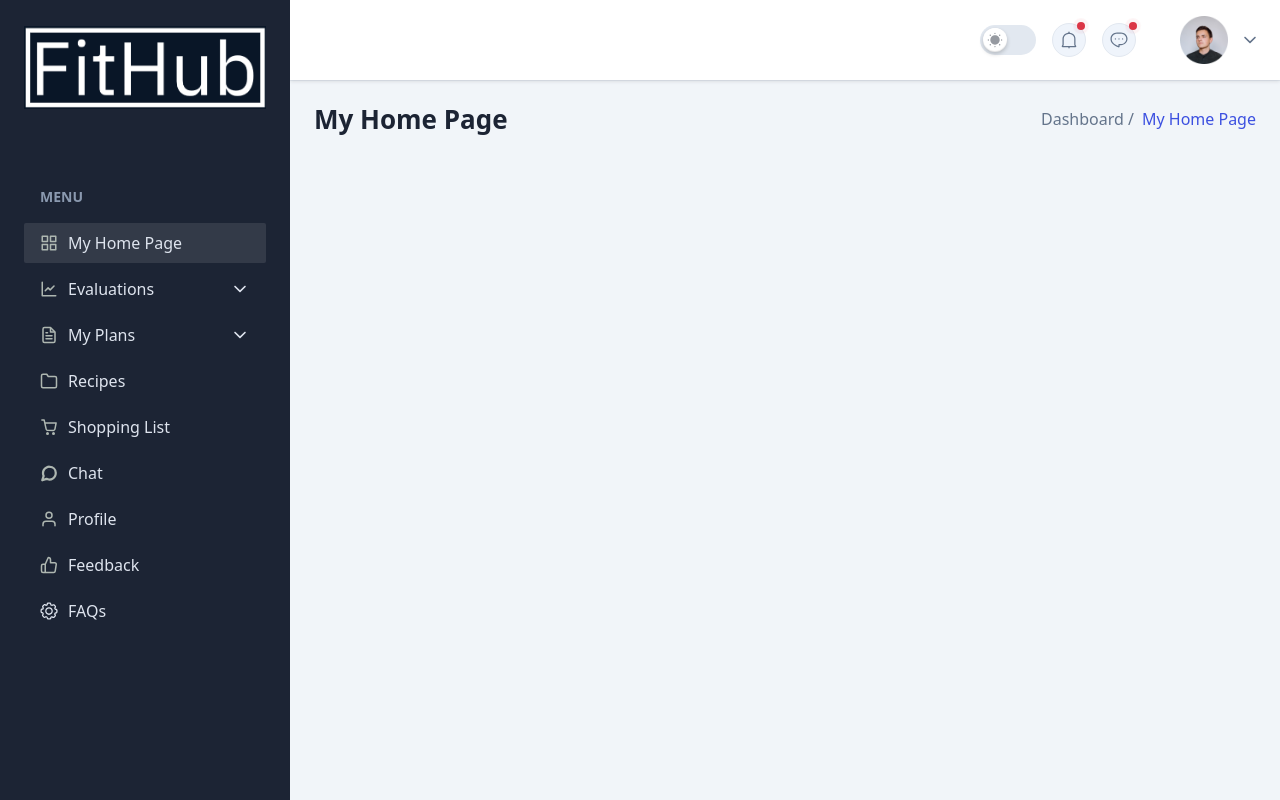
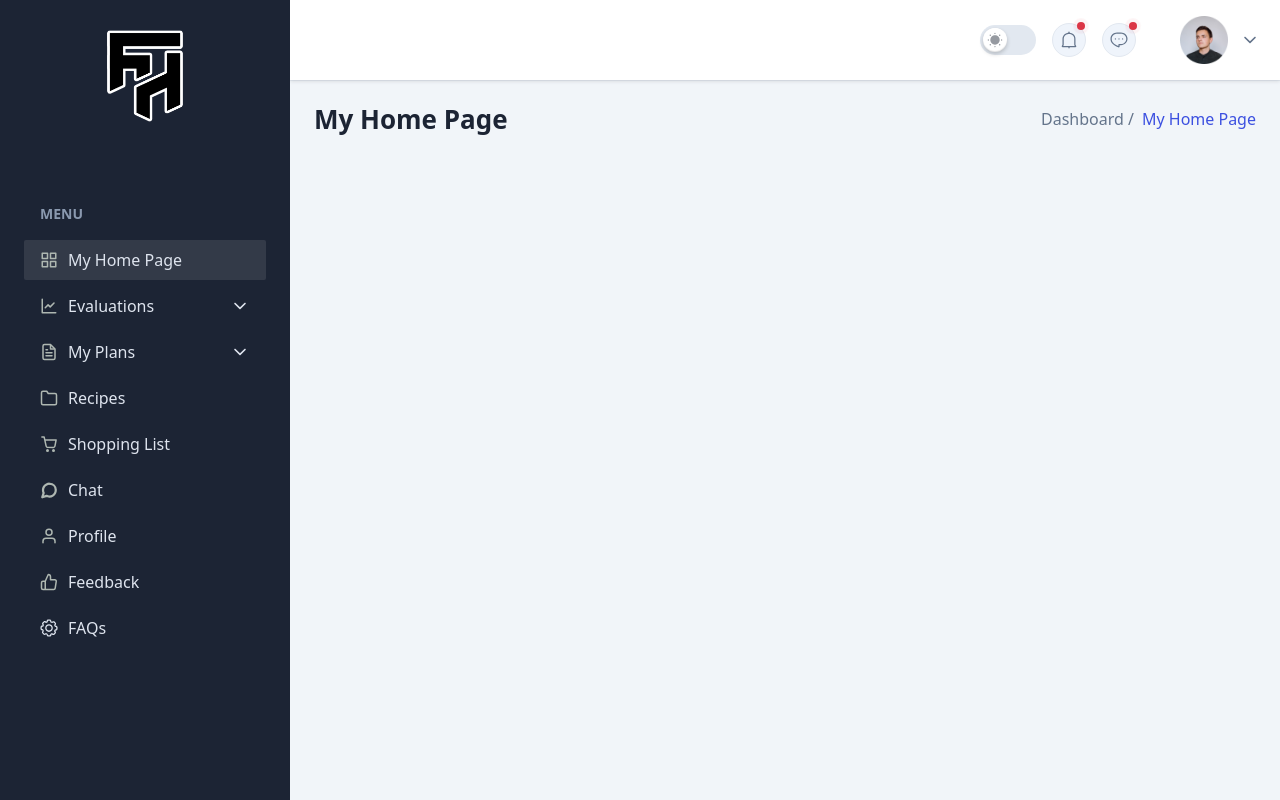
Before and after one commit to vmirfak/dev-fit-hub, a React (Vite) app: page /dashboard in a window 1280 px wide. Built offline with nearby package versions, Linux system fonts and the light colour scheme.

Commit message:
Correct logo and colors.

```diff
--- a/src/components/Header/index.tsx
+++ b/src/components/Header/index.tsx
@@ -2,7 +2,7 @@ import { Link } from 'react-router-dom';
 import DropdownMessage from './DropdownMessage';
 import DropdownNotification from './DropdownNotification';
 import DropdownUser from './DropdownUser';
-import LogoIcon from '../../images/logo/fithub_promo.png';
+import Logo from '../../images/logo/fithub_promo.png';
 import DarkModeSwitcher from './DarkModeSwitcher';
 
 const Header = (props: {
@@ -27,29 +27,29 @@ const Header = (props: {
               <span className="du-block absolute right-0 h-full w-full">
                 <span
                   className={`relative left-0 top-0 my-1 block h-0.5 w-0 rounded-sm bg-black delay-[0] duration-200 ease-in-out dark:bg-white ${
-                    !props.sidebarOpen && '!w-full delay-300'
+                    !props.sidebarOpen && "!w-full delay-300"
                   }`}
                 ></span>
                 <span
                   className={`relative left-0 top-0 my-1 block h-0.5 w-0 rounded-sm bg-black delay-150 duration-200 ease-in-out dark:bg-white ${
-                    !props.sidebarOpen && 'delay-400 !w-full'
+                    !props.sidebarOpen && "delay-400 !w-full"
                   }`}
                 ></span>
                 <span
                   className={`relative left-0 top-0 my-1 block h-0.5 w-0 rounded-sm bg-black delay-200 duration-200 ease-in-out dark:bg-white ${
-                    !props.sidebarOpen && '!w-full delay-500'
+                    !props.sidebarOpen && "!w-full delay-500"
                   }`}
                 ></span>
               </span>
               <span className="absolute right-0 h-full w-full rotate-45">
                 <span
                   className={`absolute left-2.5 top-0 block h-full w-0.5 rounded-sm bg-black delay-300 duration-200 ease-in-out dark:bg-white ${
-                    !props.sidebarOpen && '!h-0 !delay-[0]'
+                    !props.sidebarOpen && "!h-0 !delay-[0]"
                   }`}
                 ></span>
                 <span
                   className={`delay-400 absolute left-0 top-2.5 block h-0.5 w-full rounded-sm bg-black duration-200 ease-in-out dark:bg-white ${
-                    !props.sidebarOpen && '!h-0 !delay-200'
+                    !props.sidebarOpen && "!h-0 !delay-200"
                   }`}
                 ></span>
               </span>
@@ -63,9 +63,9 @@ const Header = (props: {
           <Link className="block flex-shrink-0 lg:hidden" to="/dashboard">
             {/* Set max-width and height to control the logo size */}
             <img
-              src={LogoIcon}
-              alt="Logo"
-              className="w-24 h-auto max-h-12"
+              src={Logo}
+              alt="Company Logo"
+              className="w-18 md:w-25 lg:w-35 xl:w-36"
             />
           </Link>
         </div>
--- a/src/components/Sidebar/index.tsx
+++ b/src/components/Sidebar/index.tsx
@@ -1,7 +1,7 @@
 import React, { useEffect, useRef, useState } from "react";
 import { NavLink, useLocation } from "react-router-dom";
 import SidebarLinkGroup from "./SidebarLinkGroup";
-import Logo from "../../images/logo/fithub_promo.png";
+import Logo from "../../images/logo/b-whitestroke.png";
 
 interface SidebarProps {
   sidebarOpen: boolean;
@@ -63,9 +63,13 @@ const Sidebar = ({ sidebarOpen, setSidebarOpen }: SidebarProps) => {
       }`}
     >
       {/* <!-- SIDEBAR HEADER --> */}
-      <div className="flex items-center justify-between gap-2 px-6 py-5.5 lg:py-6.5">
+      <div className="flex items-center justify-center gap-2 px-6 py-5.5 lg:py-6.5">
         <NavLink to="/">
-          <img src={Logo} alt="Logo" />
+        <img
+            src={Logo}
+            alt="Company Logo"
+            className="w-20 md:w-22 lg:w-30 xl:w-25" // Responsive sizing based on breakpoints
+          />
         </NavLink>
 
         <button
```
